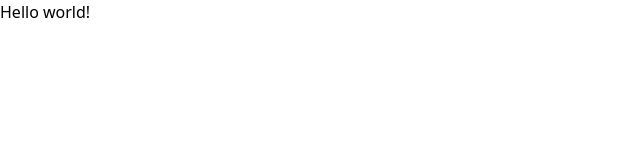
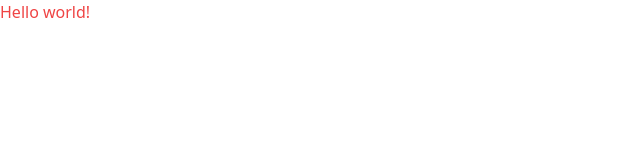
Before and after one commit to RLabs-Inc/vscode-themes-community, a Next.js app: page / in a window 1280 px wide. Shown: the top 160 px of the page, without its empty margins (0-640 px from the left). Built offline with nearby package versions, Linux system fonts and the light colour scheme.

Commit message:
fix tailwind content

```diff
--- a/src/app/page.tsx
+++ b/src/app/page.tsx
@@ -1,7 +1,7 @@
 export default function Home() {
   return (
     <main>
-      <div>Hello world!</div>
+      <div className="text-red-500">Hello world!</div>
     </main>
-  );
+  )
 }
--- a/tailwind.config.ts
+++ b/tailwind.config.ts
@@ -1,8 +1,8 @@
-import type { Config } from "tailwindcss";
+import type { Config } from 'tailwindcss'
 
 const config: Config = {
-  content: ["./app/**/*.{ts,tsx,mdx}"],
+  content: ['./src/app/**/*.{ts,tsx,mdx}'],
   theme: {},
   plugins: [],
-};
-export default config;
+}
+export default config
```
